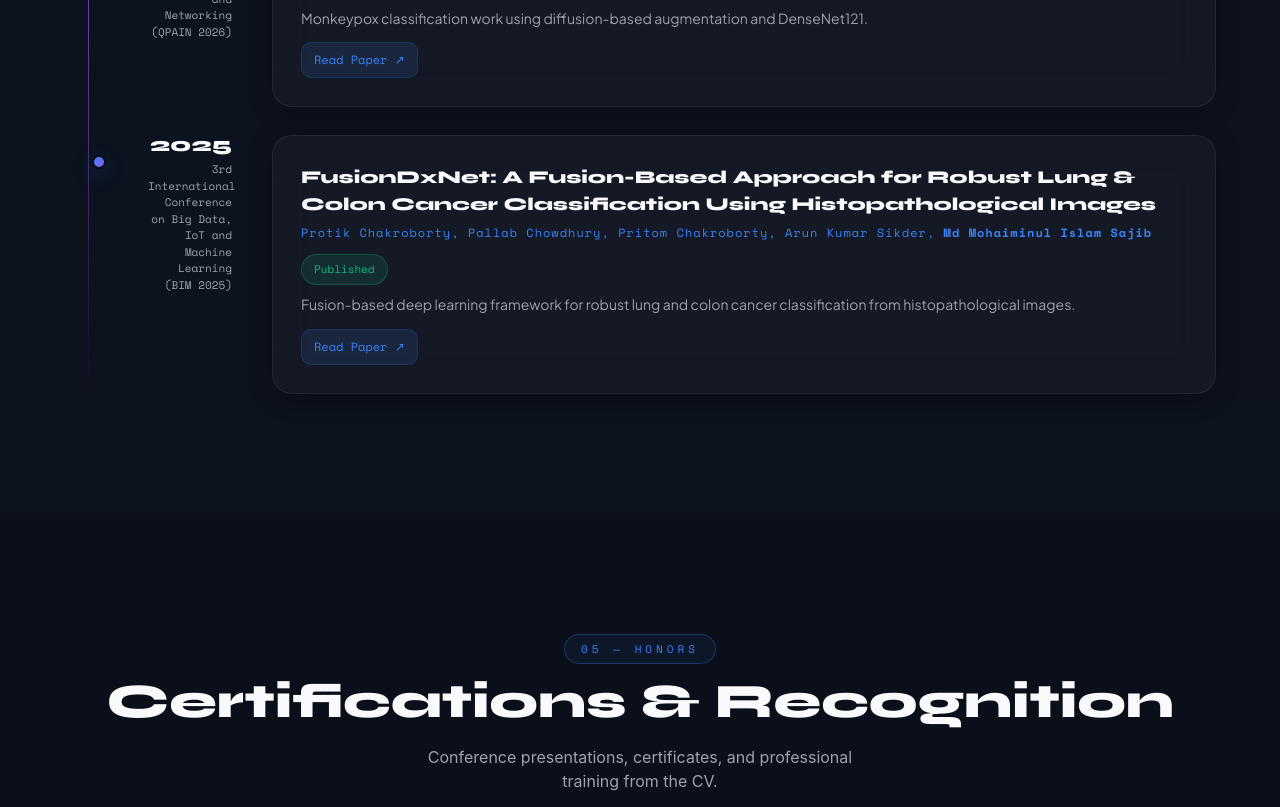
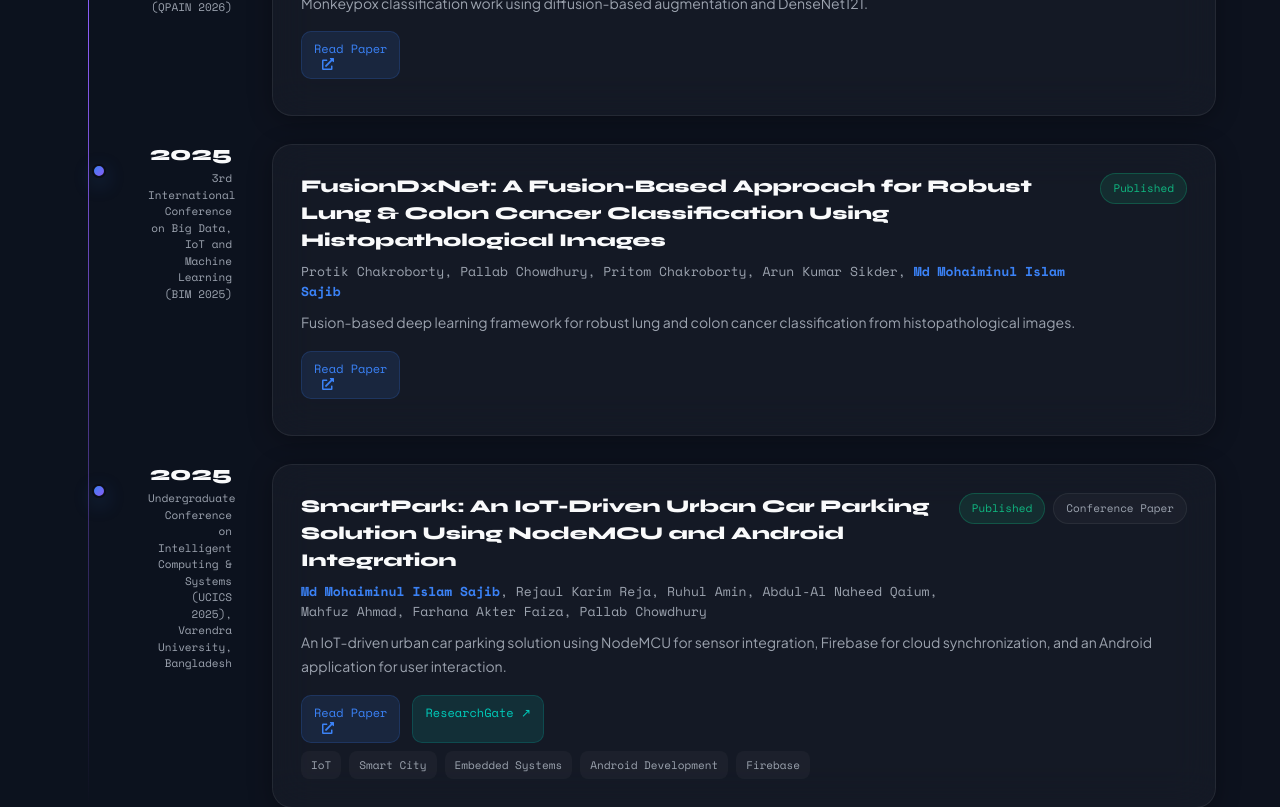
Before and after one commit to misajib/pioneerquestzen-portfolio, a React (Vite) app in the folder my-portfolio/: page / in a window 1280 px wide. Shown: the part 4940-5747 px from the top of the page. Built offline with nearby package versions, Linux system fonts and the light colour scheme.

Commit message:
Fix PDF deployment and portfolio updates

```diff
--- a/my-portfolio/src/portfolio.jsx
+++ b/my-portfolio/src/portfolio.jsx
@@ -5,7 +5,8 @@ import emailjs from "@emailjs/browser";
 import {
   FaGithub,
   FaLinkedin,
-  FaResearchgate
+  FaResearchgate,
+  FaExternalLinkAlt,
 } from "react-icons/fa";
 
 import {
@@ -28,6 +29,8 @@ const cn = (...classes) => classes.filter(Boolean).join(" ");
 const NAV_LINKS = ["About", "Skills", "Projects", "Research", "Achievements", "Contact"];
 
 const AUTHOR_NAME = "Md Mohaiminul Islam Sajib";
+
+const getPublicAssetUrl = (fileName) => `${import.meta.env.BASE_URL}${fileName}`;
 
 const SKILLS = {
   "Programming Languages": [
@@ -96,7 +99,7 @@ const RESEARCH = [
     authors: [AUTHOR_NAME, "Protik Chakroborty"],
     abstract: "Explainable cardiovascular risk prediction work using hybrid learning with mRMR-PCA feature optimization.",
     status: "Published",
-    link: "/xai.pdf",
+    localPdf: "xai.pdf",
   },
 
   {
@@ -106,7 +109,7 @@ const RESEARCH = [
     authors: ["Mst. Homai Ara Yesmin", "Md. Nahid Hasan", AUTHOR_NAME, "Md. Yousuf Ali", "Sohanur Rahman", "Protik Chakroborty"],
     abstract: "Deep learning-based license plate recognition system developed for practical computer vision use.",
     status: "Published",
-    link: "/Numberplate.pdf",
+    localPdf: "Numberplate.pdf",
   },
   {
     year: "2026",
@@ -115,7 +118,7 @@ const RESEARCH = [
     authors: [AUTHOR_NAME, "Protik Chakroborty", "Md. Adnan Sami", "Md. Abdus Sami Shezan", "Bishal Prosad"],
     abstract: "Monkeypox classification work using diffusion-based augmentation and DenseNet121.",
     status: "Published",
-    link: "/monkeypox.pdf",
+    localPdf: "monkeypox.pdf",
   },
   {
     year: "2025",
@@ -124,7 +127,19 @@ const RESEARCH = [
     authors: ["Protik Chakroborty", "Pallab Chowdhury", "Pritom Chakroborty", "Arun Kumar Sikder", AUTHOR_NAME],
     abstract: "Fusion-based deep learning framework for robust lung and colon cancer classification from histopathological images.",
     status: "Published",
-    link: "/BIM.pdf",
+    localPdf: "BIM.pdf",
+  },
+  {
+    year: "2025",
+    title: "SmartPark: An IoT-Driven Urban Car Parking Solution Using NodeMCU and Android Integration",
+    venue: "Undergraduate Conference on Intelligent Computing & Systems (UCICS 2025), Varendra University, Bangladesh",
+    authors: [AUTHOR_NAME, "Rejaul Karim Reja", "Ruhul Amin", "Abdul-Al Naheed Qaium", "Mahfuz Ahmad", "Farhana Akter Faiza", "Pallab Chowdhury"],
+    abstract: "An IoT-driven urban car parking solution using NodeMCU for sensor integration, Firebase for cloud synchronization, and an Android application for user interaction.",
+    status: "Published",
+    pubType: "Conference Paper",
+    tags: ["IoT", "Smart City", "Embedded Systems", "Android Development", "Firebase"],
+    link: "https://www.researchgate.net/publication/391010575_SmartPark_An_IoT-Driven_Urban_Car_Parking_Solution_Using_NodeMCU_and_Android_Integration",
+    researchgate: "https://www.researchgate.net/publication/391010575_SmartPark_An_IoT-Driven_Urban_Car_Parking_Solution_Using_NodeMCU_and_Android_Integration",
   },
 ];
 
@@ -140,6 +155,21 @@ const renderAcademicAuthors = (authors) =>
       </span>
     );
   });
+
+// Return the best href for the "Read Paper" button. Prefer local PDF, then ResearchGate, then DOI, then publisher/link.
+const getPaperHref = (r) => {
+  if (!r) return null;
+  // Public PDFs live in /public and must be prefixed with the Vite base path.
+  if (r.localPdf) return getPublicAssetUrl(r.localPdf.replace(/^\/+/, ""));
+  if (r.researchgate) return r.researchgate;
+  if (r.doi) return `https://doi.org/${r.doi}`;
+  if (r.link && /\.pdf($|\?)/i.test(r.link) && !/^https?:/i.test(r.link)) {
+    return getPublicAssetUrl(r.link.replace(/^\/+/, ""));
+  }
+  // avoid accidentally using Google Scholar or profile links
+  if (r.link && !/scholar|google\.com/i.test(r.link)) return r.link;
+  return null;
+};
 
 const ACHIEVEMENTS = [
   { icon: "🎤", title: "Conference Presenter", sub: "IEEE QPAIN 2026, CUET, Chattogram, Bangladesh" },
@@ -863,7 +893,7 @@ export default function Portfolio() {
                 View Projects ↗
               </button>
               <a
-                href={`${import.meta.env.BASE_URL}sajib_cv.pdf`}
+                href={getPublicAssetUrl("sajib_cv.pdf")}
                 target="_blank"
                 rel="noopener noreferrer"
                 style={{
@@ -887,7 +917,7 @@ export default function Portfolio() {
               </a>
 
               <a
-                href={`${import.meta.env.BASE_URL}sajib_cv.pdf`}
+                href={getPublicAssetUrl("sajib_cv.pdf")}
                 download
                 style={{
                   padding: "14px 32px",
@@ -1372,23 +1402,54 @@ export default function Portfolio() {
                       <div style={{ fontFamily: "'Space Mono',monospace", fontSize: 11, color: "#9CA3AF", marginTop: 6 }}>{r.venue}</div>
                     </div>
 
-                    <Glass style={{ padding: 28, flex: 1, transition: "transform 0.25s, box-shadow 0.25s", cursor: "none" }}
+                    <Glass style={{ padding: 28, flex: 1, transition: "transform 0.25s, box-shadow 0.25s", cursor: "none", minHeight: 180 }}
                       onMouseEnter={e => { e.currentTarget.style.transform = "translateY(-8px)"; e.currentTarget.style.boxShadow = "0 12px 40px rgba(59,130,246,0.12)"; }}
                       onMouseLeave={e => { e.currentTarget.style.transform = "translateY(0)"; e.currentTarget.style.boxShadow = "none"; }}>
-                      <div style={{ display: "flex", justifyContent: "space-between", gap: 12, alignItems: "flex-start", flexWrap: "wrap", marginBottom: 8 }}>
-                        <div>
-                          <h3 style={{ fontFamily: "'Syne',sans-serif", fontWeight: 800, fontSize: 18, color: "#F9FAFB", marginBottom: 6 }}>{r.title}</h3>
-                          <div style={{ fontFamily: "'Space Mono',monospace", fontSize: 12, color: "#3B82F6", letterSpacing: 1 }}>{renderAcademicAuthors(r.authors)}</div>
+                      <div style={{ display: "flex", justifyContent: "space-between", gap: 12, alignItems: "flex-start", flexWrap: "wrap", marginBottom: 10 }}>
+                        <div style={{ flex: 1, minWidth: 0 }}>
+                          <h3 style={{ fontFamily: "'Syne',sans-serif", fontWeight: 800, fontSize: 18, color: "#F9FAFB", margin: 0 }}>{r.title}</h3>
+                          <div style={{ marginTop: 8, fontFamily: "'Space Mono',monospace", fontSize: 13, color: "#9CA3AF", lineHeight: 1.5 }}>{renderAcademicAuthors(r.authors)}</div>
                         </div>
-                        <span style={{ padding: "6px 12px", borderRadius: 999, fontSize: 11, background: r.status === "Published" ? "rgba(16,185,129,0.12)" : "rgba(245,158,11,0.12)", border: `1px solid ${r.status === "Published" ? "rgba(16,185,129,0.28)" : "rgba(245,158,11,0.28)"}`, color: r.status === "Published" ? "#10B981" : "#F59E0B", fontFamily: "'Space Mono',monospace" }}>{r.status}</span>
+                        <div style={{ display: 'flex', gap: 8, alignItems: 'flex-start', flexShrink: 0 }}>
+                          <span style={{ padding: "6px 12px", borderRadius: 999, fontSize: 11, background: r.status === "Published" ? "rgba(16,185,129,0.12)" : "rgba(245,158,11,0.12)", border: `1px solid ${r.status === "Published" ? "rgba(16,185,129,0.28)" : "rgba(245,158,11,0.28)"}`, color: r.status === "Published" ? "#10B981" : "#F59E0B", fontFamily: "'Space Mono',monospace" }}>{r.status}</span>
+                          {r.pubType && (
+                            <span style={{ padding: "6px 12px", borderRadius: 999, fontSize: 11, background: "rgba(255,255,255,0.03)", border: "1px solid rgba(255,255,255,0.06)", color: "#9CA3AF", fontFamily: "'Space Mono',monospace" }}>{r.pubType}</span>
+                          )}
+                        </div>
                       </div>
-                      <p style={{ color: "#9CA3AF", fontFamily: "'Plus Jakarta Sans',sans-serif", fontSize: 14, lineHeight: 1.7, marginBottom: 12 }}>{r.abstract}</p>
-                      <div style={{ display: "flex", gap: 12, flexWrap: "wrap" }}>
-                        <a href={r.link || "#"} target="_blank" rel="noopener noreferrer" style={{ padding: "8px 12px", fontSize: 12, borderRadius: 10, background: "rgba(59,130,246,0.12)", color: "#3B82F6", textDecoration: "none", border: "1px solid rgba(59,130,246,0.18)", fontFamily: "'Space Mono',monospace" }}>Read Paper ↗</a>
-                        {r.tags && r.tags.map(t => (
-                          <span key={t} style={{ padding: "6px 10px", borderRadius: 8, background: "rgba(255,255,255,0.03)", color: "#9CA3AF", fontFamily: "'Space Mono',monospace", fontSize: 11 }}>{t}</span>
-                        ))}
+
+                      <p style={{ color: "#9CA3AF", fontFamily: "'Plus Jakarta Sans',sans-serif", fontSize: 14, lineHeight: 1.7, margin: "6px 0 16px 0" }}>{r.abstract}</p>
+
+                      <div style={{ display: "flex", gap: 12, flexWrap: "wrap", marginBottom: 8 }}>
+                        {(() => {
+                          const paperHref = getPaperHref(r);
+                          const commonStyle = { padding: "8px 12px", fontSize: 12, borderRadius: 10, textDecoration: "none", fontFamily: "'Space Mono',monospace" };
+                          if (paperHref) {
+                            return (
+                              <a href={paperHref} target="_blank" rel="noopener noreferrer" style={{ ...commonStyle, background: "rgba(59,130,246,0.12)", color: "#3B82F6", border: "1px solid rgba(59,130,246,0.18)" }}>
+                                Read Paper <FaExternalLinkAlt style={{ marginLeft: 8, verticalAlign: 'middle' }} />
+                              </a>
+                            );
+                          }
+                          return (
+                            <a href="#" style={{ ...commonStyle, background: "rgba(255,255,255,0.04)", color: "#9CA3AF", border: "1px solid rgba(255,255,255,0.06)", pointerEvents: 'none' }}>
+                              Read Paper <FaExternalLinkAlt style={{ marginLeft: 8, verticalAlign: 'middle' }} />
+                            </a>
+                          );
+                        })()}
+
+                        {r.researchgate && (
+                          <a href={r.researchgate} target="_blank" rel="noopener noreferrer" style={{ padding: "8px 12px", fontSize: 12, borderRadius: 10, background: "rgba(0,204,187,0.12)", color: "#00CCBB", textDecoration: "none", border: "1px solid rgba(0,204,187,0.18)", fontFamily: "'Space Mono',monospace" }}>ResearchGate ↗</a>
+                        )}
                       </div>
+
+                      {r.tags && (
+                        <div style={{ display: 'flex', gap: 8, flexWrap: 'wrap', marginTop: 6 }}>
+                          {r.tags.map(t => (
+                            <span key={t} style={{ padding: "6px 10px", borderRadius: 8, background: "rgba(255,255,255,0.03)", color: "#9CA3AF", fontFamily: "'Space Mono',monospace", fontSize: 11 }}>{t}</span>
+                          ))}
+                        </div>
+                      )}
                     </Glass>
                   </div>
                 </Reveal>
```
